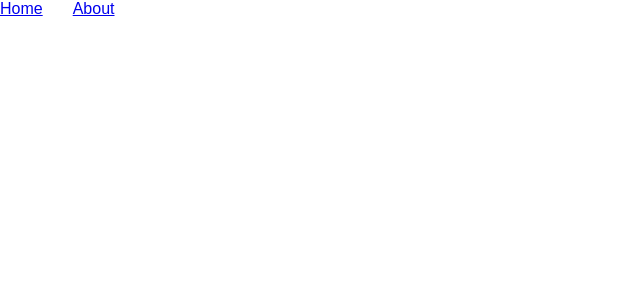
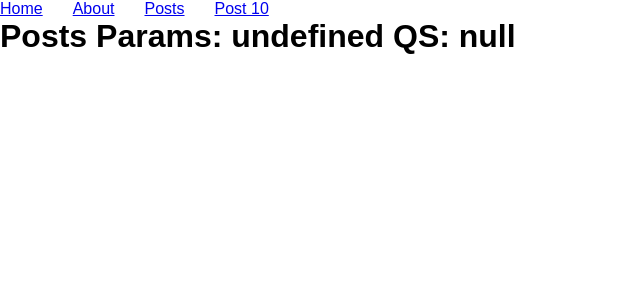
Before and after one commit to rdGxd/react-router-dom-v6, a React (Vite) app: page /posts in a window 1280 px wide. Before the commit this address had no page. Shown: the top 300 px of the page, without its empty margins (0-640 px from the left). Built offline with nearby package versions, Linux system fonts and the light colour scheme.

Commit message:
useParams e useSearchParams

```diff
--- a/src/components/Menu/index.tsx
+++ b/src/components/Menu/index.tsx
@@ -6,11 +6,18 @@
     <nav className="menu">
       <ul>
         <li>
+          {/* Use o <a></a> quando quiser da um reload full na página */}
           <Link to="/">Home</Link>
         </li>
         <li>
           <Link to="/about">About</Link>
         </li>
+        <li>
+          <Link to="/posts">Posts</Link>
+        </li>
+        <li>
+          <Link to="/posts/10">Post 10</Link>
+        </li>
       </ul>
     </nav>
   );
--- /dev/null
+++ b/src/components/Post/index.tsx
@@ -0,0 +1,17 @@
+import { useParams, useSearchParams } from "react-router-dom";
+import "./styles.css";
+
+export const Post = () => {
+  const { id } = useParams();
+  // Pegando as query strings
+  // http://localhost:5173/posts/10?page=101
+  const [qs] = useSearchParams();
+
+  return (
+    <div>
+      <h1>
+        Posts {`Params: ${id}`} {`QS: ${qs.get("page")}`}
+      </h1>
+    </div>
+  );
+};
--- a/src/main.tsx
+++ b/src/main.tsx
@@ -5,6 +5,7 @@
 import { About } from "./components/About";
 import { Home } from "./components/Home";
 import { Menu } from "./components/Menu";
+import { Post } from "./components/Post";
 import "./styles/global.css";
 
 ReactDOM.createRoot(document.getElementById("root")!).render(
@@ -13,7 +14,9 @@
       <Menu />
       <Routes>
         <Route index path="/" element={<Home />}></Route>
-        <Route index path="/about" element={<About />}></Route>
+        <Route path="/about" element={<About />}></Route>
+        <Route path="/posts/:id" element={<Post />}></Route>
+        <Route path="/posts" element={<Post />}></Route>
       </Routes>
     </BrowserRouter>
   </React.StrictMode>
```
Also changed, not shown: src/components/Post/styles.css (added).
